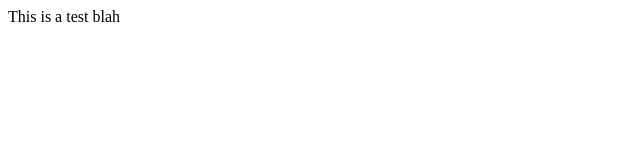
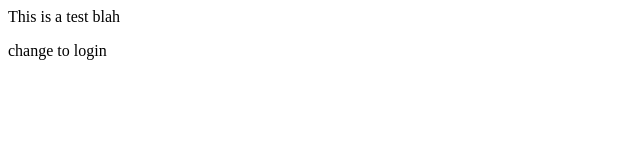
Before and after one commit to RaghadHAV/OnClickCrew, a website: page index.html in a window 1280 px wide. Shown: the whole page, without its empty margins (0-640 px from the left). Drawn offline with Linux system fonts and the light colour scheme.

Commit message:
change files

```diff
--- a/index.html
+++ b/index.html
@@ -1,4 +1,5 @@
 <head></head>
 <body>
   <p>This is a test blah</p>
+  <p>change to login </p>
 </body>
```
